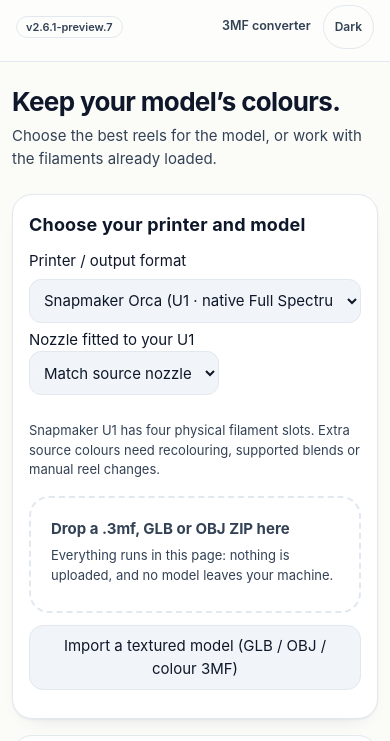
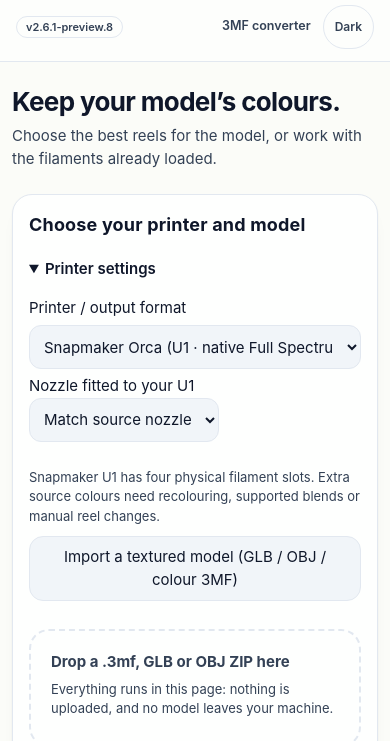
Before and after one commit to rendez2k/yab3u1, a plain HTML site: page web/recolour.html in a window 390 px wide. Shown: the part 103-844 px from the top of the page. Drawn offline with Linux system fonts and the light colour scheme.

Commit message:
Compact Full Spectrum desktop workspace and fold loaded printer setup

```diff
--- a/web/convert-page.js
+++ b/web/convert-page.js
@@ -18,7 +18,7 @@
 import { initBatch } from "./batch-page.js";
 import {createTextureImport} from './shared/textureImport.js';
 
-const VERSION = "2.6.1-preview.7";
+const VERSION = "2.6.1-preview.8";
 const LABELS = {snapmaker:"Snapmaker Orca (U1)", bambu:"Bambu Studio", orca:"OrcaSlicer", prusa:"PrusaSlicer"};
 const $ = (id) => document.getElementById(id);
 const esc = (value) => String(value).replace(/[&<>"]/g,
--- a/web/recolour.html
+++ b/web/recolour.html
@@ -180,9 +180,16 @@
   .studiointro h2 { font-size: clamp(24px, 3vw, 34px); letter-spacing: -.025em; margin: 0 0 4px; }
   .studiointro p { margin: 0; color: var(--dim); }
   .card { padding: 24px; background: color-mix(in oklab, var(--panel) 94%, var(--mint)); }
-  #destinationcard { display: grid; grid-template-columns: minmax(220px, 1fr) minmax(280px, 1.6fr); gap: 0 32px; }
+  #destinationcard { display: grid; grid-template-columns: minmax(220px, 1fr) minmax(280px, 1.6fr); gap: 0 32px; margin-top:16px; }
   #destinationcard > h2 { grid-column: 1 / -1; }
   #destinationcard > .field { grid-column: 1; grid-row: 2; }
+  #printeroptions { grid-column:1; grid-row:2 / 4; min-width:0; }
+  #printeroptions > summary { cursor:pointer; font-weight:600; padding:8px 0; }
+  #printeroptions[open] > summary { margin-bottom:8px; }
+  #printeroptions .texture-launch { width:100%; margin-top:10px; }
+  #destinationcard:has(#loadedmodel:not(.hidden)) #loadedmodel { grid-column:1 / -1; grid-row:1; }
+  #destinationcard:has(#loadedmodel:not(.hidden)) #printeroptions { grid-column:2; grid-row:2; margin-top:8px; }
+  #destinationcard:has(#loadedmodel:not(.hidden)) #project { grid-column:1; grid-row:2; }
   #destinationnote { grid-column: 1; grid-row: 3; margin-bottom: 0; }
   #destinationcard #drop, #loadedmodel { grid-column: 2; grid-row: 2 / 4; margin: 0; }
   #loaderror, #project { grid-column: 1 / -1; }
@@ -343,6 +350,69 @@
     #mainaction { width:100%; }
     #actionstatus { display:none; }
   }
+  /* Compact desktop workspace; keep the larger touch controls on narrow screens. */
+  @media (min-width:901px) {
+    body { font-size:14px; line-height:1.4; }
+    header { padding-block:9px; gap:10px; }
+    h1 { font-size:17px; }
+    .brandmark { width:32px; height:32px; }
+    main { padding:18px 18px 44px; }
+    .studiointro { margin-bottom:18px; }
+    .studiointro h2 { font-size:29px; }
+    .card { padding:20px; margin-bottom:12px; border-radius:16px; }
+    .studio { gap:16px; }
+    #mixcard { top:12px; }
+    .hint, .palettecoverage, .change-label, .change-colour small, .change-difference { font-size:12px; }
+    button, select, input[type=file], a.save { min-height:36px; padding:6px 9px; border-radius:10px; }
+    .segs button { border-radius:0; }
+    .field { gap:5px; }
+    .row { gap:10px; }
+    .sectionhead { margin-bottom:14px; gap:10px; }
+    .sectionhead h2, #destinationcard > h2, #exportcard > h2 { font-size:17px; }
+    .workflowmodes { margin:8px 0; }
+    .workflowmodes button { padding:8px; }
+    #workflowhint { margin-block:10px; }
+    #destinationcard { column-gap:24px; }
+    #destinationcard:has(#loadedmodel:not(.hidden)) { padding-block:12px; margin-top:8px; }
+    #spectrumprofilenote { margin-block:8px; }
+    #destinationnote { margin-top:10px; }
+    #project { margin-top:8px; padding-top:2px; }
+    #project summary, #mappingdetails summary, #plannercard > summary,
+    .compact-options > summary, #advanced > summary { min-height:36px; padding-block:7px; font-size:13px; }
+    #preview { height:clamp(280px,44vh,500px); margin-top:12px; border-radius:12px; }
+    .compact-options { padding-block:0; }
+    #modelchoices { margin:4px 0; }
+    #spoolimport { margin-top:8px; padding-top:0; }
+    #spoolimport summary { padding-block:6px; font-size:12px; }
+    #recommendation { padding-top:10px; margin-top:10px; }
+    #recommendation h3 { font-size:14px; margin-bottom:8px; }
+    #recommendstatus { margin-block:8px 12px; }
+    #slotoptions { margin-bottom:4px; }
+    #palettechoices { gap:8px; margin-bottom:12px; }
+    .palettechoice { padding:11px; border-radius:12px; }
+    .palettetitle { font-size:12px; margin-bottom:8px; }
+    .palettechip i { height:30px; margin-bottom:4px; }
+    .palettecoverage { margin-top:6px; padding-top:6px; }
+    .palettecoverage .palette-change-head { margin-top:8px; }
+    .palette-change-colour i { flex-basis:22px; height:22px; }
+    #reels { gap:10px; }
+    #reels input[type=color] { height:50px; }
+    #colouroutcome { margin:10px 0; padding:10px 0; font-size:13px; }
+    #colouroutcome h3 { font-size:16px; margin-bottom:8px; }
+    #colouroutcome li { margin-top:12px; }
+    .colour-change { font-size:13px; padding-top:10px; margin-top:10px; }
+    .change-swatch { height:34px; }
+    .change-recipe { margin-top:8px; }
+    #copycontrols { margin:12px 0; padding:12px; }
+    #printersetup { margin-top:16px; padding-top:10px; }
+    #printersetup .field { margin:10px 0; }
+    #printersetup input:not([type=checkbox]) { padding:8px; }
+    .printer-slot { padding:11px 0; }
+    #actionbar { padding:8px 18px calc(8px + env(safe-area-inset-bottom)); }
+    .action-links button, #mainaction { min-height:36px; padding:6px 10px; }
+    #mainaction { min-width:160px; }
+    #actionstatus { font-size:12px; }
+  }
 </style>
 </head>
 <body>
@@ -361,8 +431,9 @@
 </header>
 <main>
   <div class="studiointro"><h2>Keep your model’s colours.</h2><p>Choose the best reels for the model, or work with the filaments already loaded.</p></div>
-  <div class="card" id="destinationcard" style="margin-top:16px">
+  <div class="card" id="destinationcard">
     <h2>Choose your printer and model</h2>
+    <details id="printeroptions" open><summary id="printeroptionssummary">Printer settings</summary>
     <div class="field">
       <label for="target">Printer / output format</label>
       <select id="target"></select>
@@ -373,6 +444,7 @@
       </div>
     </div>
     <p class="hint" id="destinationnote" role="status"></p>
+    </details>
   <div id="drop" role="button" tabindex="0" aria-label="Choose a 3MF file to open">
     <strong>Drop a .3mf, GLB or OBJ ZIP here</strong>
     <div class="hint" style="margin-top:6px">Everything runs in this page: nothing is
--- a/web/recolour.js
+++ b/web/recolour.js
@@ -23,7 +23,7 @@
 import {createTextureImport} from './shared/textureImport.js';
 import { buildU1Profile, profileDescription, resolveLayerHeight } from './shared/u1Profiles.js';
 
-const VERSION = "2.6.1-preview.7";
+const VERSION = "2.6.1-preview.8";
 
 const $ = (id) => document.getElementById(id);
 const esc = (value) => String(value).replace(/[&<>"]/g, (c) => ({
@@ -410,7 +410,7 @@
   if (node) node.textContent = text || "";
 }
 
-const textureImporter=createTextureImport({buttonHost:document.getElementById('destinationcard'),onAccept:file=>load(file)});
+const textureImporter=createTextureImport({buttonHost:document.getElementById('printeroptions'),onAccept:file=>load(file)});
 async function load(file) {
   if(/\.(glb|zip)$/i.test(file.name)){textureImporter.open(file);return;}
   const epoch = (state.epoch += 1);
@@ -445,6 +445,7 @@
     show();
     $("modelname").textContent = file.name;
     $("loadedmodel").classList.remove("hidden");
+    $("printeroptions").open=false;
     $("drop").classList.add("hidden");
     window.__loadTiming = { ms: result.ms, triangles: result.assessed.counts.triangles };
   } catch (error) {
@@ -476,6 +477,7 @@
   state.approximate=false;
   invalidateRecommendation();
   $("loadedmodel").classList.add("hidden");
+  $("printeroptions").open=true;
   $("prepareswaps").disabled = true;
   $("preparestatus").textContent = "";
   cancelPlan();
@@ -1087,6 +1089,7 @@
 // ------------------------------------------------------------------ export ----
 
 function renderExport() {
+  $('printeroptionssummary').textContent=`Printer settings · ${LABELS[state.target] || state.target}`;
   printerPanel?.refresh();
   $("printersetup").hidden=state.target!=="snapmaker";
   $("applyforexport").hidden=state.reelView!=="recommended" || !state.recommendation;
```
Also changed, not shown: CHANGELOG.md.
